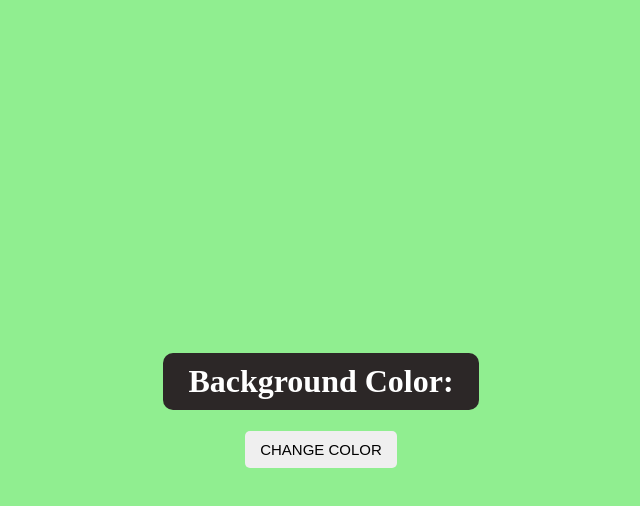
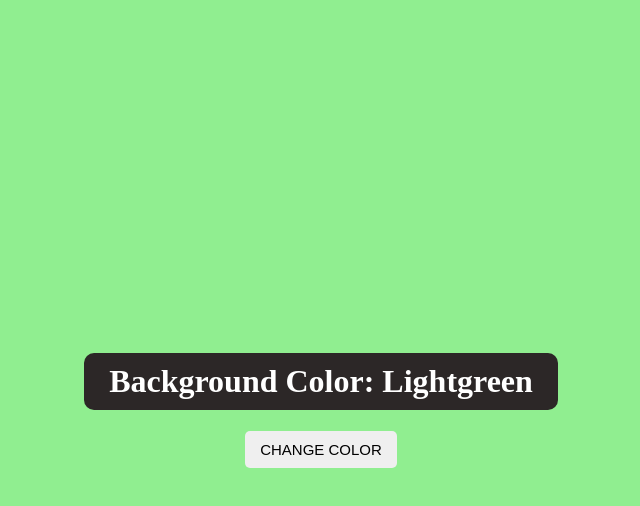
Before and after one commit to MosabberAbdullah/jsbasicproject, a plain HTML site: page 01ColorFlipper/index.html in a window 1280 px wide. Both pictures are taken after a click on the button "CHANGE COLOR". Shown: the whole page, without its empty margins (319-959 px from the left). Drawn offline with Linux system fonts and the light colour scheme.

Commit message:
color name added

```diff
--- a/01ColorFlipper/app.js
+++ b/01ColorFlipper/app.js
@@ -20,7 +20,12 @@ const changeColor = () => {
 
   container.style.background = randomColor;
 
+  const colorName = document.getElementById("colorName");
+
+  colorName.textContent = randomColor;
+
   console.log("clicked");
+  console.log(randomColor);
 };
 
 btn.addEventListener("click", changeColor);
--- a/01ColorFlipper/index.html
+++ b/01ColorFlipper/index.html
@@ -8,7 +8,9 @@
   </head>
   <body>
     <div class="container" id="bgColor">
-      <h1 class="bg-title">Background Color:</h1>
+      <h1 class="bg-title">
+        Background Color: <span class="colorName" id="colorName"></span>
+      </h1>
       <button class="btn" id="btn">Change Color</button>
     </div>
 
--- a/01ColorFlipper/style.css
+++ b/01ColorFlipper/style.css
@@ -12,7 +12,7 @@ body {
   flex-direction: column;
   justify-content: center;
   align-items: center;
-  transition: 0.7s ease-in;
+  transition: 0.5s ease-in;
 }
 
 .bg-title {
@@ -29,3 +29,7 @@ body {
   font-size: 15px;
   text-transform: uppercase;
 }
+
+.colorName {
+  text-transform: capitalize;
+}
```
